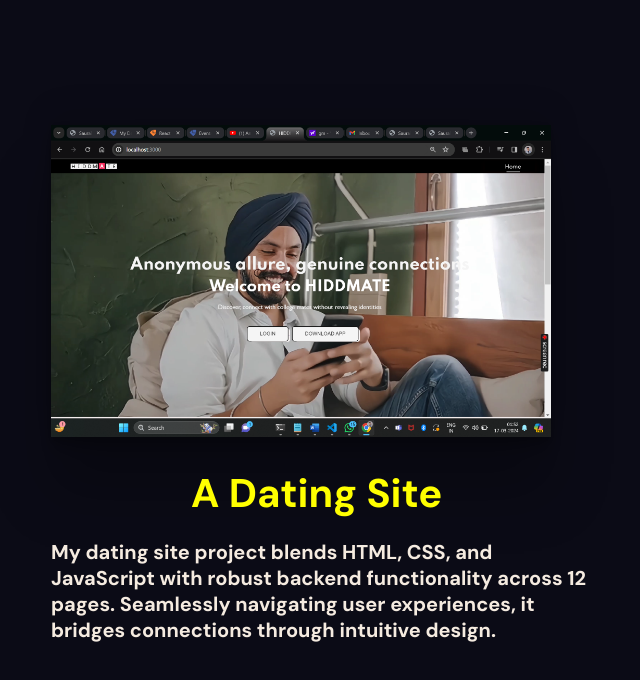
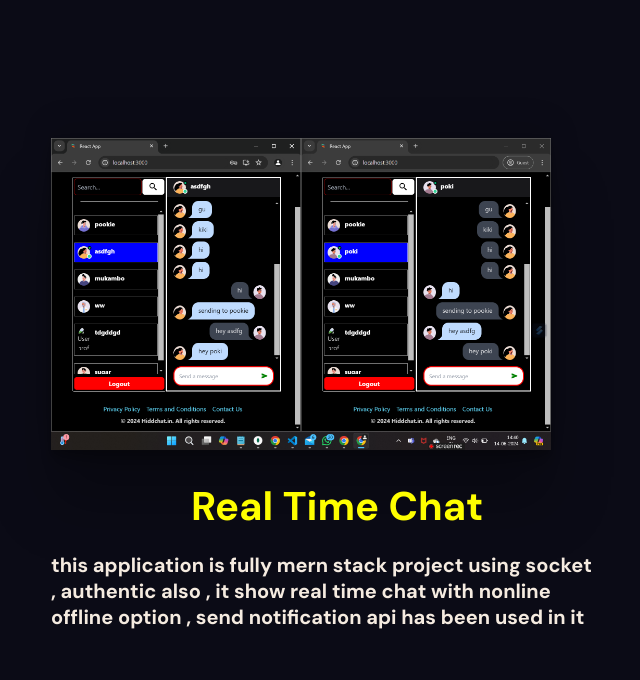
Before and after one commit to saurabh4323/portfoliousingreact, a React (Vite) app: page / in a window 1280 px wide. Shown: the part 3380-4060 px from the top of the page, without its empty margins (349-989 px from the left). Built offline with nearby package versions, Linux system fonts and the light colour scheme.

Commit message:
Update Portfolio.jsx

```diff
--- a/src/components/portfolio/Portfolio.jsx
+++ b/src/components/portfolio/Portfolio.jsx
@@ -1,38 +1,55 @@
-import React, { useRef } from 'react';
+import React, { useRef } from "react";
 import "./portfolio.scss";
 import { motion, useScroll, useSpring, useTransform } from "framer-motion";
 
 const items = [
   {
     id: 1,
-    img: "a.png",
-    title: "A Dating Site",
-    desc: "My dating site project blends HTML, CSS, and JavaScript with robust backend functionality across 12 pages. Seamlessly navigating user experiences, it bridges connections through intuitive design."
+    img: "hid.png",
+    title: "Real Time Chat",
+    desc: " this application is fully mern stack project using socket , authentic also , it show real time chat with nonline offline option , send notification api has been used in it ",
   },
   {
     id: 2,
-    img: "d.jpg",
-    title: "E-Commerce site",
-    desc: "E-Commerce Oasis with HTML, CSS, and JavaScript. Spanning multiple pages and backed by a robust infrastructure, this project merges seamless navigation, stunning design, and efficient backend operations to create an immersive shopping experience ."
+    img: "sort.png",
+    title: "Sorting Visualization",
+    desc: "This help to unserstand step by step sorting of array element using dsa bubble sorting term. It will help beginner to learn and understand . made using reactJs ",
   },
   {
     id: 3,
-    img: "e.jpg",
-    title: "Fun Games",
-    desc: " From Tic-Tac-Toe to Rock-Paper-Scissors, these time less favorites are reimagined with dynamic gameplay and intuitive interfaces. Whether you are strategizing moves or testing luck , these games offer endless entertainment"
+    img: "a.png",
+    title: "A Dating Site",
+    desc: "My dating site project blends HTML, CSS, and JavaScript with robust backend functionality across 12 pages. Seamlessly navigating user experiences, it bridges connections through intuitive design.",
   },
   {
-
     id: 4,
-    img: "bi.png",
-    title: "Youtube Clone",
-    desc: "A full-fledged YouTube interface clone using HTML and CSS. 🚀✨ Every tab is functional, thumbnails are clickable, and channel logos come to life with a simple click. Dive in, explore, and experience the seamless functionality!"
+    img: "d.jpg",
+    title: "E-Commerce site",
+    desc: "E-Commerce Oasis with HTML, CSS, and JavaScript. Spanning multiple pages and backed by a robust infrastructure, this project merges seamless navigation, stunning design, and efficient backend operations to create an immersive shopping experience .",
   },
   {
     id: 5,
+    img: "e.jpg",
+    title: "Fun Games",
+    desc: " From Tic-Tac-Toe to Rock-Paper-Scissors, these time less favorites are reimagined with dynamic gameplay and intuitive interfaces. Whether you are strategizing moves or testing luck , these games offer endless entertainment",
+  },
+  {
+    id: 6,
+    img: "bi.png",
+    title: "Youtube Clone",
+    desc: "A full-fledged YouTube interface clone using HTML and CSS. 🚀✨ Every tab is functional, thumbnails are clickable, and channel logos come to life with a simple click. Dive in, explore, and experience the seamless functionality!",
+  },
+  {
+    id: 7,
     img: "m.jpg",
     title: "Java Projects",
-    desc: "The hospital management project lies in SQL, where we've crafted a seamless database experience. Used Java, OOPs, and smart execution handling💡💻"
+    desc: "The hospital management project lies in SQL, where we've crafted a seamless database experience. Used Java, OOPs, and smart execution handling💡💻",
+  },
+  {
+    id: 8,
+    img: "quote.png",
+    title: "Quote Gen",
+    desc: "A dynamic quote display that serves up fresh motivation with every click! Bonus: Hit the 'Tweet Now' button for an automatic quote tweet ",
   },
 ];
 
@@ -53,14 +70,19 @@ const Single = ({ item }) => {
       transition: {
         duration: 1,
         staggerChildren: 0.1,
-      }
-    }
+      },
+    },
   };
 
   return (
     <section ref={ref}>
-      <motion.div className="container" variants={textVariants} initial="initial" animate="animate">
-        <img className="imgpro" src={item.img} alt='' />
+      <motion.div
+        className="container"
+        variants={textVariants}
+        initial="initial"
+        animate="animate"
+      >
+        <img className="imgpro" src={item.img} alt="" />
         <div className="textcon">
           <h2>{item.title}</h2>
           <h3>{item.desc}</h3>
@@ -73,7 +95,10 @@ const Single = ({ item }) => {
 const Portfolio = () => {
   const ref = useRef();
 
-  const { scrollYProgress } = useScroll({ target: ref, offset: ["end end", "start start"] });
+  const { scrollYProgress } = useScroll({
+    target: ref,
+    offset: ["end end", "start start"],
+  });
   const scaleX = useSpring(scrollYProgress, {
     stiffness: 100,
     damping: 30,
@@ -83,13 +108,20 @@ const Portfolio = () => {
     <div className="portfolio" ref={ref}>
       <div className="progress">
         <h1>MY Projects</h1>
-        <motion.div style={{ scaleX: scaleX }} className="progressBar"></motion.div>
+        <motion.div
+          style={{ scaleX: scaleX }}
+          className="progressBar"
+        ></motion.div>
       </div>
-
-      {items.map((item) => (
-
-        <Single item={item} key={item.id} />
-      ))}
+      <a
+        href="https://github.com/saurabh4323?tab=repositories"
+        target="_blank"
+        rel="noopener noreferrer"
+      >
+        {items.map((item) => (
+          <Single item={item} key={item.id} />
+        ))}
+      </a>
     </div>
   );
 };
```
